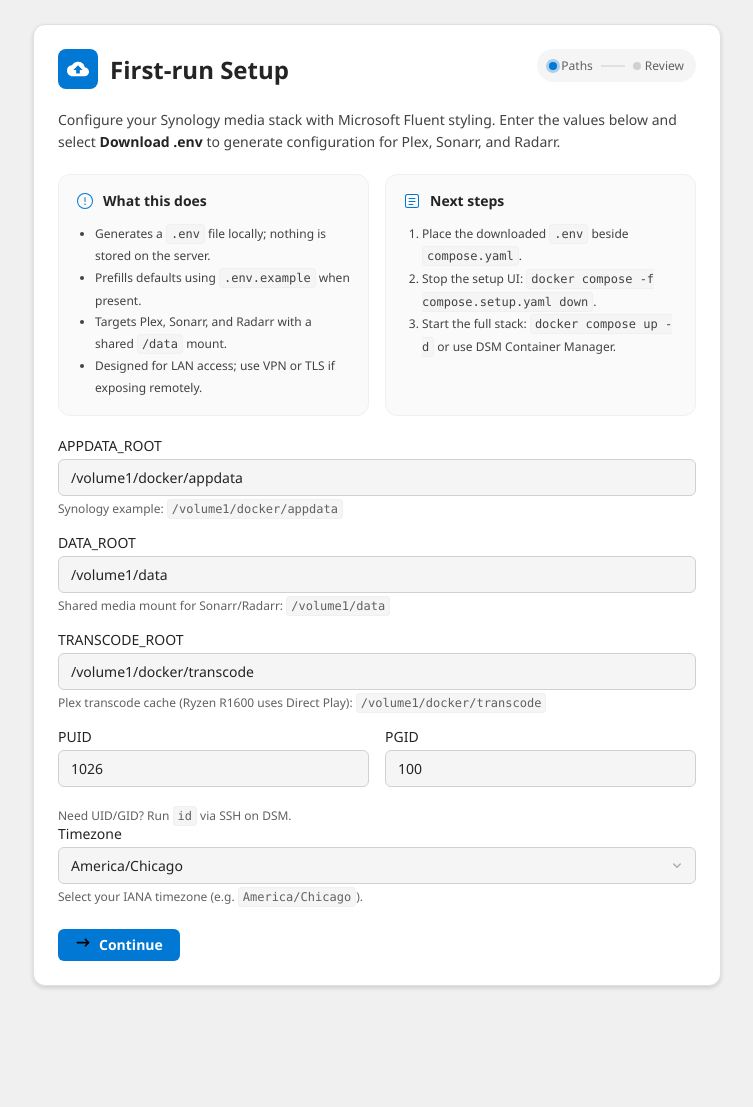
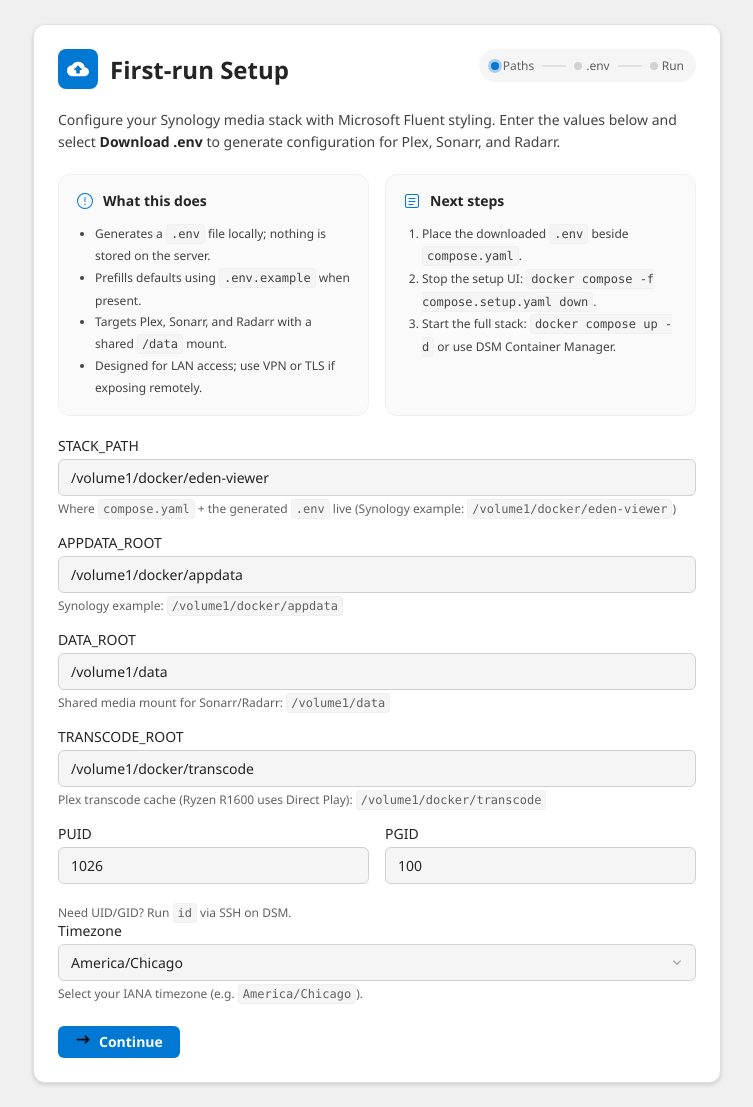
Before and after one commit to Kellz-Kreations/eden-viewer, a Flask app: page / in a window 1280 px wide. Shown: the whole page, without its empty margins (263-1016 px from the left). Before the commit the page ends 989 px from the top, so only its background shows below. Run offline with Flask 3, Linux system fonts and the light colour scheme.

Commit message:
Enhance setup UI: Add STACK_PATH input, update stepper navigation, and include generated .env preview

```diff
--- a/setup-ui/static/css/fluent.css
+++ b/setup-ui/static/css/fluent.css
@@ -482,6 +482,24 @@
   word-break: break-all;
 }
 
+.env-preview {
+  width: 100%;
+  padding: var(--spacing-m);
+  border-radius: 8px;
+  border: 1px solid var(--color-neutral-stroke-3);
+  background: var(--color-neutral-background-3);
+  color: var(--color-neutral-foreground-1);
+  font-family: "Cascadia Code", "Fira Code", Consolas, monospace;
+  font-size: var(--font-size-200);
+  line-height: 1.6;
+  resize: vertical;
+}
+
+.env-preview:focus-visible {
+  outline: 2px solid var(--color-brand-background);
+  outline-offset: 2px;
+}
+
 .security-notice {
   display: flex;
   align-items: flex-start;
--- a/setup-ui/templates/index.html
+++ b/setup-ui/templates/index.html
@@ -5,6 +5,7 @@
   <meta name="viewport" content="width=device-width, initial-scale=1" />
   <title>Synology Media Stack Setup</title>
   <link rel="stylesheet" href="{{ url_for('static', filename='css/fluent.css') }}" />
+  <script src="{{ url_for('static', filename='js/setup.js') }}" defer></script>
 </head>
 <body>
   {% set icons = url_for('static', filename='icons/fluent-symbols.svg') %}
@@ -21,15 +22,20 @@
         </div>
         <nav class="stepper" role="navigation" aria-label="Setup progress">
           <div class="stepper-step">
-            <span class="stepper-dot {% if step == 1 %}is-active{% else %}is-complete{% endif %}" aria-hidden="true"></span>
+            <span class="stepper-dot {% if step == 1 %}is-active{% elif step > 1 %}is-complete{% endif %}" aria-hidden="true"></span>
             <span>Paths</span>
           </div>
-          <span class="stepper-rail {% if step == 2 %}is-complete{% endif %}" aria-hidden="true"></span>
+          <span class="stepper-rail {% if step > 1 %}is-complete{% endif %}" aria-hidden="true"></span>
           <div class="stepper-step">
-            <span class="stepper-dot {% if step == 2 %}is-active{% endif %}" aria-hidden="true"></span>
-            <span>Review</span>
+            <span class="stepper-dot {% if step == 2 %}is-active{% elif step > 2 %}is-complete{% endif %}" aria-hidden="true"></span>
+            <span>.env</span>
           </div>
-          <span class="visually-hidden">Step {{ step }} of 2</span>
+          <span class="stepper-rail {% if step > 2 %}is-complete{% endif %}" aria-hidden="true"></span>
+          <div class="stepper-step">
+            <span class="stepper-dot {% if step == 3 %}is-active{% endif %}" aria-hidden="true"></span>
+            <span>Run</span>
+          </div>
+          <span class="visually-hidden">Step {{ step }} of 3</span>
         </nav>
       </header>
 
@@ -83,6 +89,25 @@
       {% if step == 1 %}
       <form method="post" action="/step2" autocomplete="off" novalidate>
         <input type="hidden" name="csrf" value="{{ csrf }}" />
+
+        <div class="form-group">
+          <label for="STACK_PATH">STACK_PATH</label>
+          <input
+            id="STACK_PATH"
+            name="STACK_PATH"
+            type="text"
+            required
+            value="{{ defaults.STACK_PATH }}"
+            aria-describedby="hint-stack"
+            {% if field_errors.STACK_PATH %}class="error" aria-invalid="true"{% endif %}
+          />
+          <div id="hint-stack" class="hint">
+            Where <code>compose.yaml</code> + the generated <code>.env</code> live (Synology example: <code>/volume1/docker/eden-viewer</code>)
+          </div>
+          {% if field_errors.STACK_PATH %}
+          <div class="hint error" role="alert">{{ field_errors.STACK_PATH }}</div>
+          {% endif %}
+        </div>
 
         <div class="form-group">
           <label for="APPDATA_ROOT">APPDATA_ROOT</label>
@@ -206,10 +231,11 @@
           </button>
         </div>
       </form>
-      {% else %}
-      <form method="post" action="/download" autocomplete="off">
+      {% elif step == 2 %}
+      <form method="post" action="/step3" autocomplete="off">
         <input type="hidden" name="csrf" value="{{ csrf }}" />
         <input type="hidden" name="_step" value="2" />
+        <input type="hidden" name="STACK_PATH" value="{{ defaults.STACK_PATH }}" />
         <input type="hidden" name="APPDATA_ROOT" value="{{ defaults.APPDATA_ROOT }}" />
         <input type="hidden" name="DATA_ROOT" value="{{ defaults.DATA_ROOT }}" />
         <input type="hidden" name="TRANSCODE_ROOT" value="{{ defaults.TRANSCODE_ROOT }}" />
@@ -225,6 +251,10 @@
             Review your settings
           </div>
           <ul class="review-list">
+            <li>
+              <span class="review-label">STACK_PATH</span>
+              <span class="review-value">{{ defaults.STACK_PATH }}</span>
+            </li>
             <li>
               <span class="review-label">APPDATA_ROOT</span>
               <span class="review-value">{{ defaults.APPDATA_ROOT }}</span>
@@ -248,6 +278,17 @@
           </ul>
         </section>
 
+        <section class="review-card" aria-label="Generated .env preview">
+          <div class="review-card-header">
+            <svg focusable="false" aria-hidden="true">
+              <use href="{{ icons }}#document-20"></use>
+            </svg>
+            Generated <code>.env</code>
+          </div>
+          <textarea id="envText" class="env-preview" rows="14" readonly aria-label="Generated .env">{{ env_text }}</textarea>
+          <div class="hint">Place this <code>.env</code> beside <code>compose.yaml</code> in <code>{{ defaults.STACK_PATH }}</code>.</div>
+        </section>
+
         <div class="form-group">
           <label for="PLEX_CLAIM">PLEX_CLAIM <span class="label-optional">(optional)</span></label>
           <input id="PLEX_CLAIM" name="PLEX_CLAIM" type="password" value="" autocomplete="off" aria-describedby="hint-plex" />
@@ -264,11 +305,23 @@
         </div>
 
         <div class="button-group">
-          <button type="submit" class="btn btn-primary">
+          <button type="button" class="btn btn-secondary" data-copy-env>
+            <svg focusable="false" aria-hidden="true">
+              <use href="{{ icons }}#copy-20"></use>
+            </svg>
+            Copy
+          </button>
+          <button type="submit" class="btn btn-secondary" formaction="/download">
             <svg focusable="false" aria-hidden="true">
               <use href="{{ icons }}#download-20"></use>
             </svg>
             Download .env
+          </button>
+          <button type="submit" class="btn btn-primary">
+            <svg focusable="false" aria-hidden="true">
+              <use href="{{ icons }}#arrow-right-20"></use>
+            </svg>
+            Continue
           </button>
           <a href="/" class="btn btn-link">
             <svg focusable="false" aria-hidden="true">
@@ -278,6 +331,29 @@
           </a>
         </div>
       </form>
+      {% else %}
+      <section class="review-card" aria-label="Run commands">
+        <div class="review-card-header">
+          <svg focusable="false" aria-hidden="true">
+            <use href="{{ icons }}#terminal-20"></use>
+          </svg>
+          Run the stack
+        </div>
+        <p class="hint">From a terminal/SSH session on Synology (or your Docker host), run:</p>
+        <textarea class="env-preview" rows="5" readonly aria-label="Run commands">cd {{ defaults.STACK_PATH }}
+docker compose --env-file .env -f compose.yaml up -d
+docker compose --env-file .env -f compose.yaml ps</textarea>
+        <div class="hint">Sonarr/Radarr should stay LAN-only; for remote access use VPN or strong auth + TLS.</div>
+      </section>
+
+      <div class="button-group">
+        <a href="/" class="btn btn-link">
+          <svg focusable="false" aria-hidden="true">
+            <use href="{{ icons }}#chevron-left-20"></use>
+          </svg>
+          Start over
+        </a>
+      </div>
       {% endif %}
     </article>
   </main>
```
